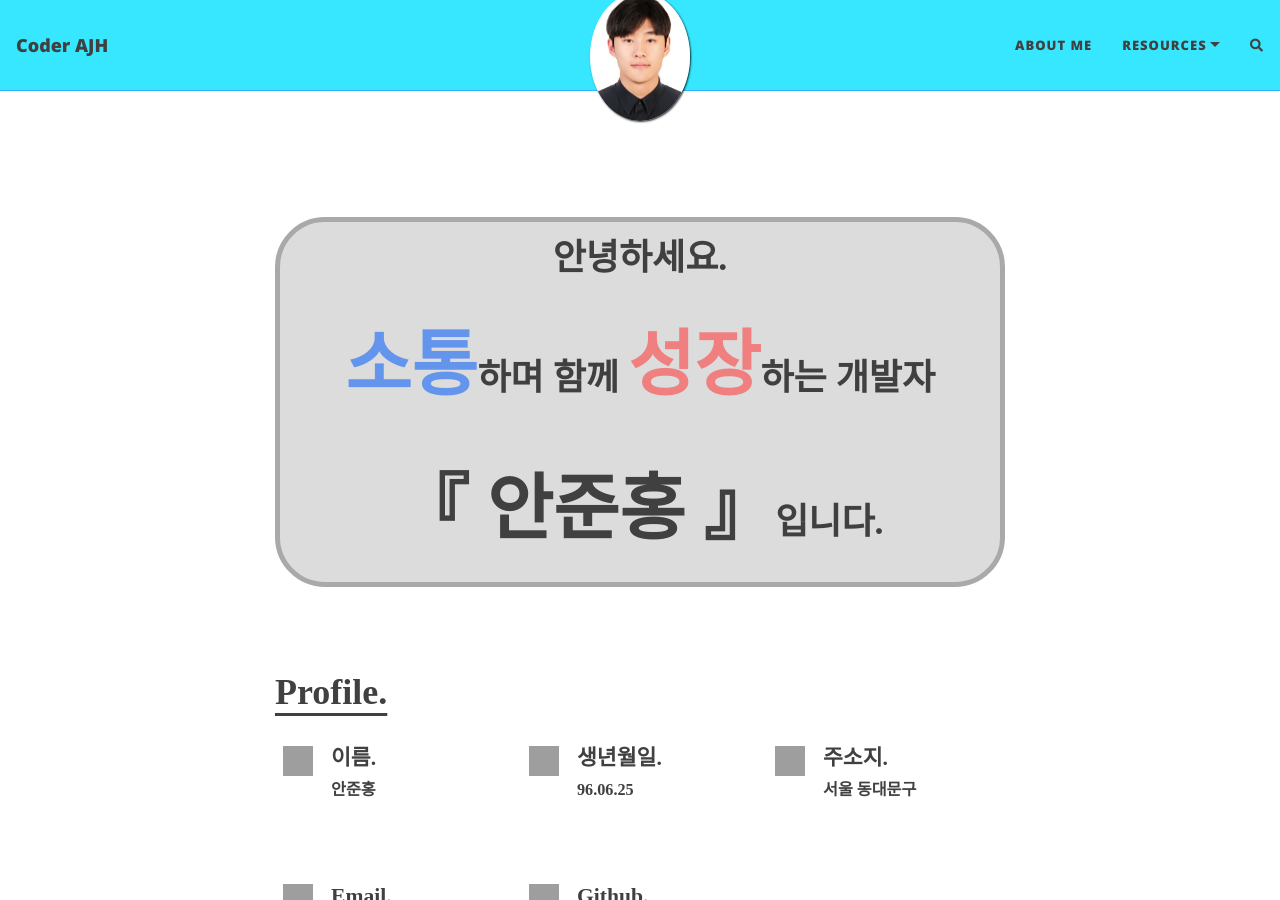
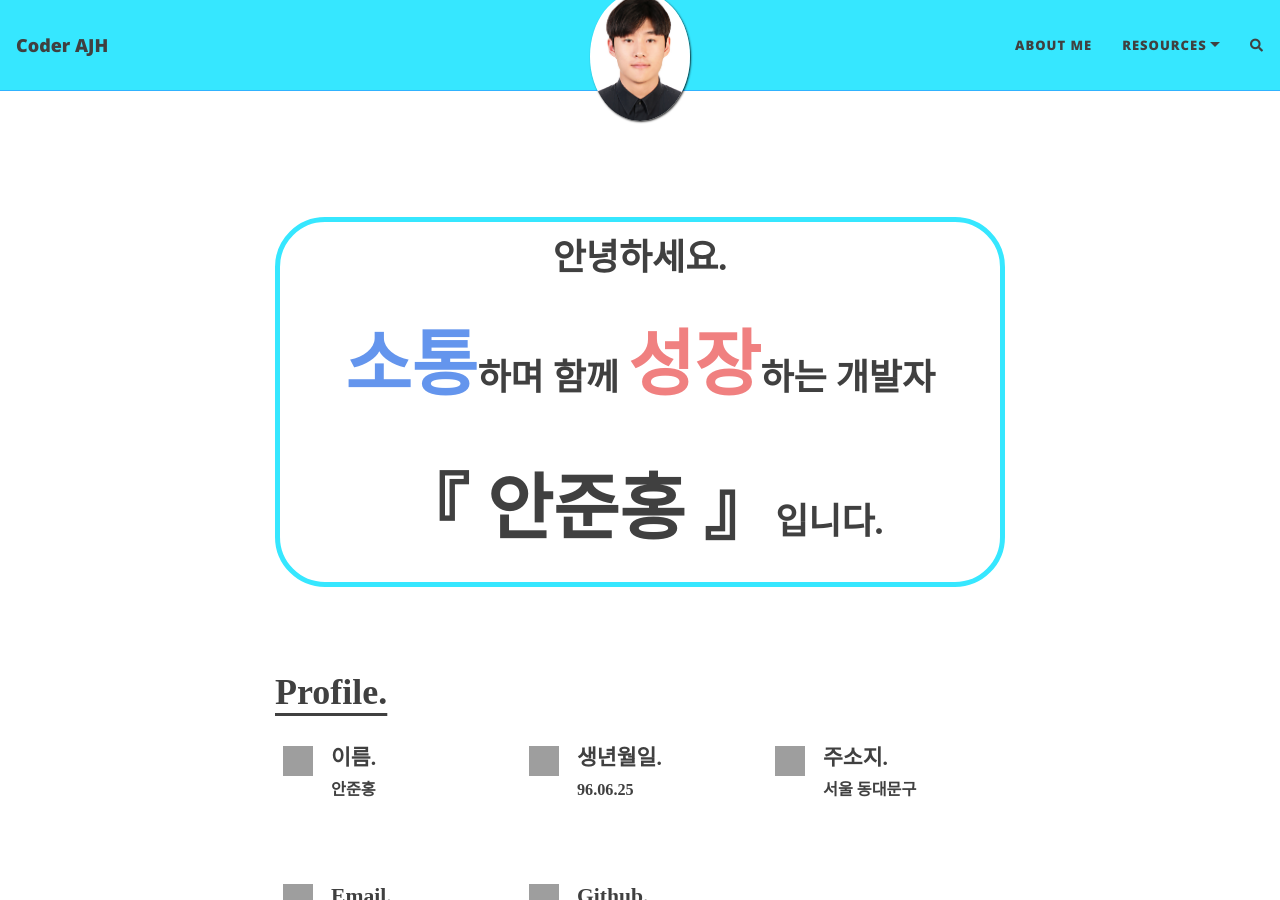
Before and after one commit to junhong625/junhong625.github.io, a Jekyll site: the page built from aboutme.md, in a window 1280 px wide and 900 px high. Built offline with Jekyll 4.4.1, drawn with Linux system fonts in a browser that asks for light colours; nearby versions of some CDN libraries; comment, search, counter and statistics services are not loaded; grey boxes are pictures that could not be loaded.

Commit message:
Update aboutme.md

```diff
--- a/aboutme.md
+++ b/aboutme.md
@@ -7,7 +7,7 @@ layout: page
 .img{padding:20px}
 </style>
 <br>
-<div style="background-color: Gainsboro; border-radius:50px; border:5px solid darkgray;">
+<div style="background-color: white; border-radius:50px; border:5px solid #36E7FF;">
 <div style="font: normal bold 2em/2em 'sans-serif'; text-align:center;">
 안녕하세요.
 <br>
```
